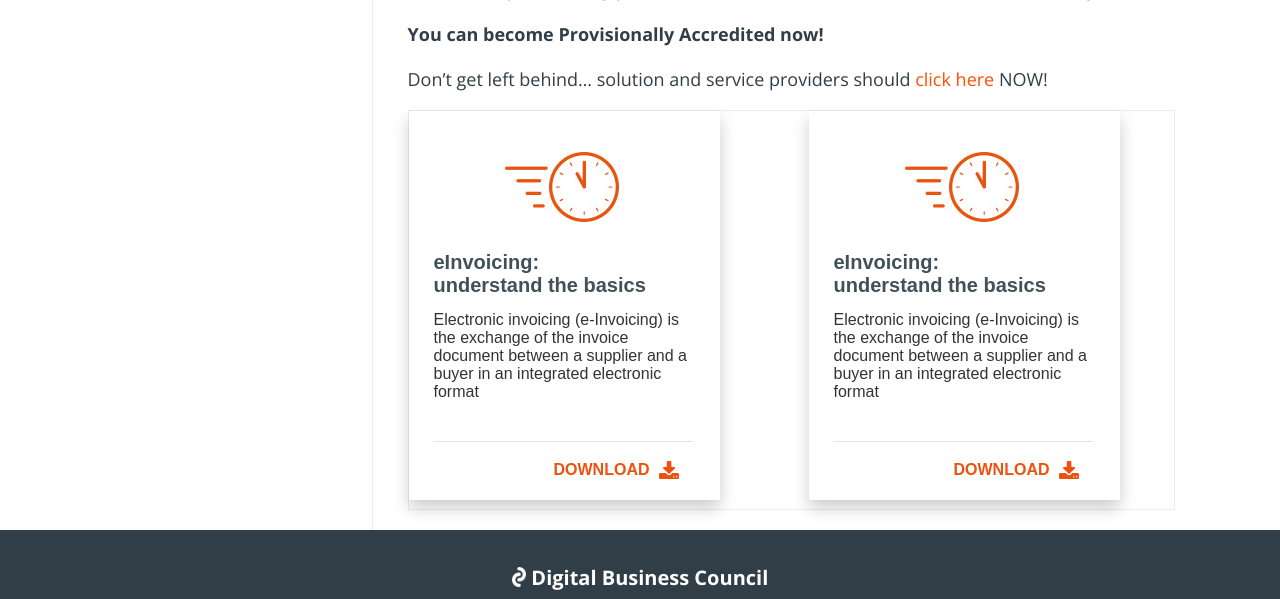
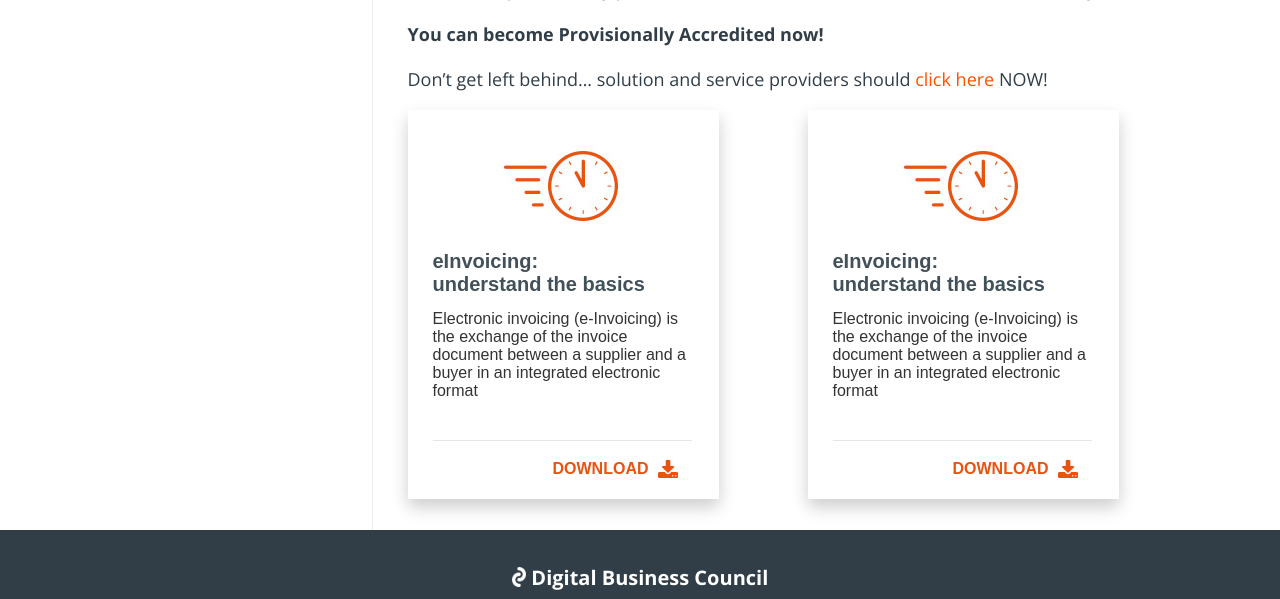
Before and after one commit to Digital-Business-Council/Digital-Business-Council.github.io, a Jekyll site: the page built from index.md, in a window 1280 px wide. Shown: the part 1151-1750 px from the top of the page. Built offline with Jekyll 4.4.1, drawn with Linux system fonts in a browser that asks for light colours; our own code applies the rules of GitHub Pages for plain Markdown files.

Commit message:
Update _content.scss

```diff
--- a/_sass/_content.scss
+++ b/_sass/_content.scss
@@ -113,7 +113,6 @@
     	color: #333333;
    	line-height: normal;
 	min-height:400px;
-    	border:1px solid $app-light-grey;
     	display: block;
  	z-index:1;
 	position:relative;
```
